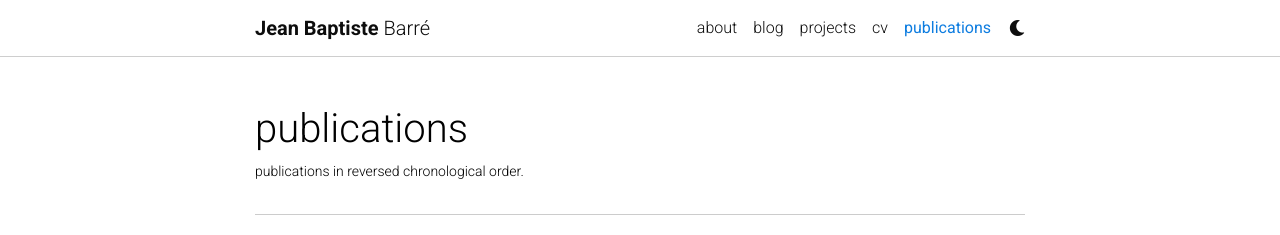
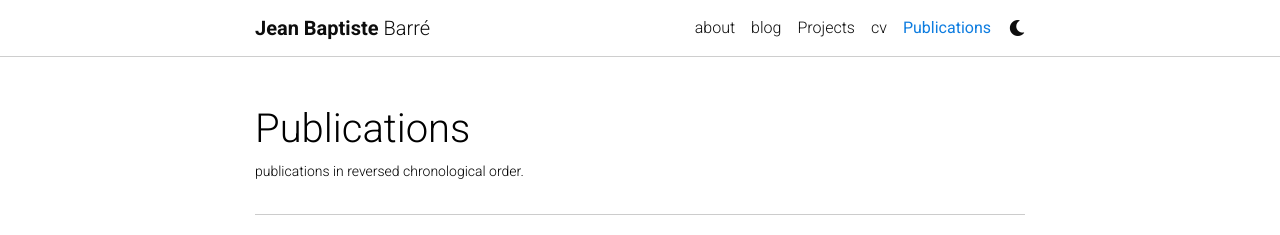
Before and after one commit to jbbarre/jbbarre.github.io, a Jekyll site: the page built from _pages/publications.md, in a window 1280 px wide and 1184 px high. Shown: the top 235 px of the window. Built offline with Jekyll 4.4.1, drawn with Linux system fonts in a browser that asks for light colours; full-size pictures stand in for the smaller copies a plugin makes; comment, search, counter and statistics services are not loaded; a style sheet for code colours, icons or effects is not loaded; grey boxes are pictures that could not be loaded.

Commit message:
images update

```diff
--- a/_pages/publications.md
+++ b/_pages/publications.md
@@ -1,7 +1,7 @@
 ---
 layout: page
 permalink: /publications/
-title: publications
+title: Publications
 description: publications in reversed chronological order.
 years: [2022, 2021,2020,2019,2018,2017]
 nav: true
```
Also changed, not shown: _pages/projects.md (+1 -1 lines), 2 other files.
